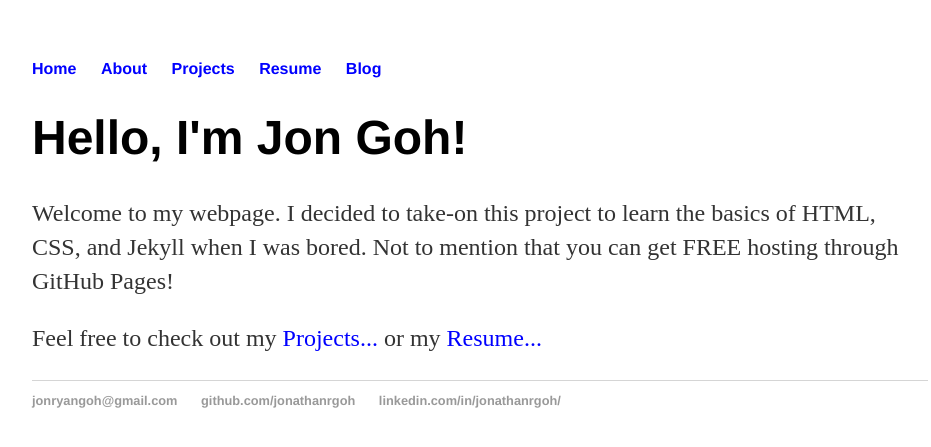
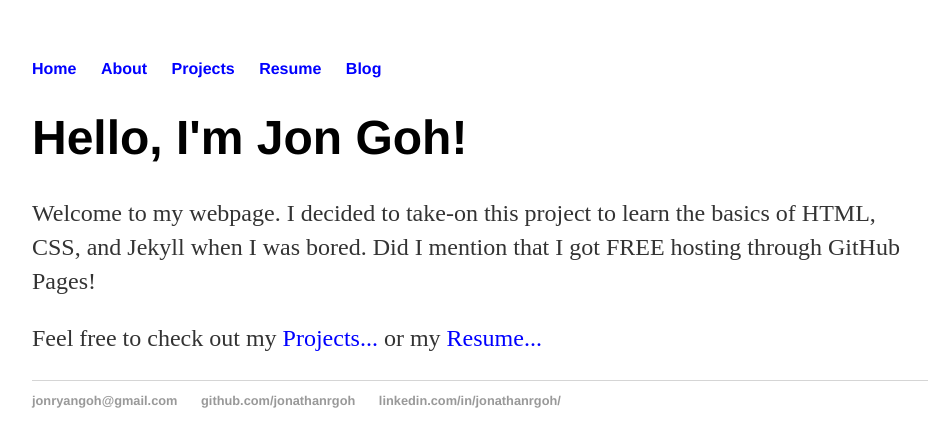
Before and after one commit to jonathanrgoh/jonathanrgoh.github.io, a Jekyll site: the page built from index.html, in a window 1280 px wide. Shown: the top 447 px of the page, without its empty margins (160-1091 px from the left). Built offline with Jekyll 4.4.1, drawn with Linux system fonts in a browser that asks for light colours.

Commit message:
Update index.html

```diff
--- a/index.html
+++ b/index.html
@@ -5,7 +5,7 @@ title: Jon Goh, First Website Attempt
 <div class="blurb">
 	<h1>Hello, I'm Jon Goh!</h1>
 
-		<p>Welcome to my webpage. I decided to take-on this project to learn the basics of HTML, CSS, and Jekyll when I was bored. Not to mention that you can get FREE hosting through GitHub Pages!</p>
+		<p>Welcome to my webpage. I decided to take-on this project to learn the basics of HTML, CSS, and Jekyll when I was bored. Did I mention that I got FREE hosting through GitHub Pages!</p>
 		<p>Feel free to check out my <a href="/projects" style="color:blue;">Projects...</a> or my <a href="/resume" style="color:blue;">Resume...</a> </p>
 
 </div><!-- /.blurb -->
```
